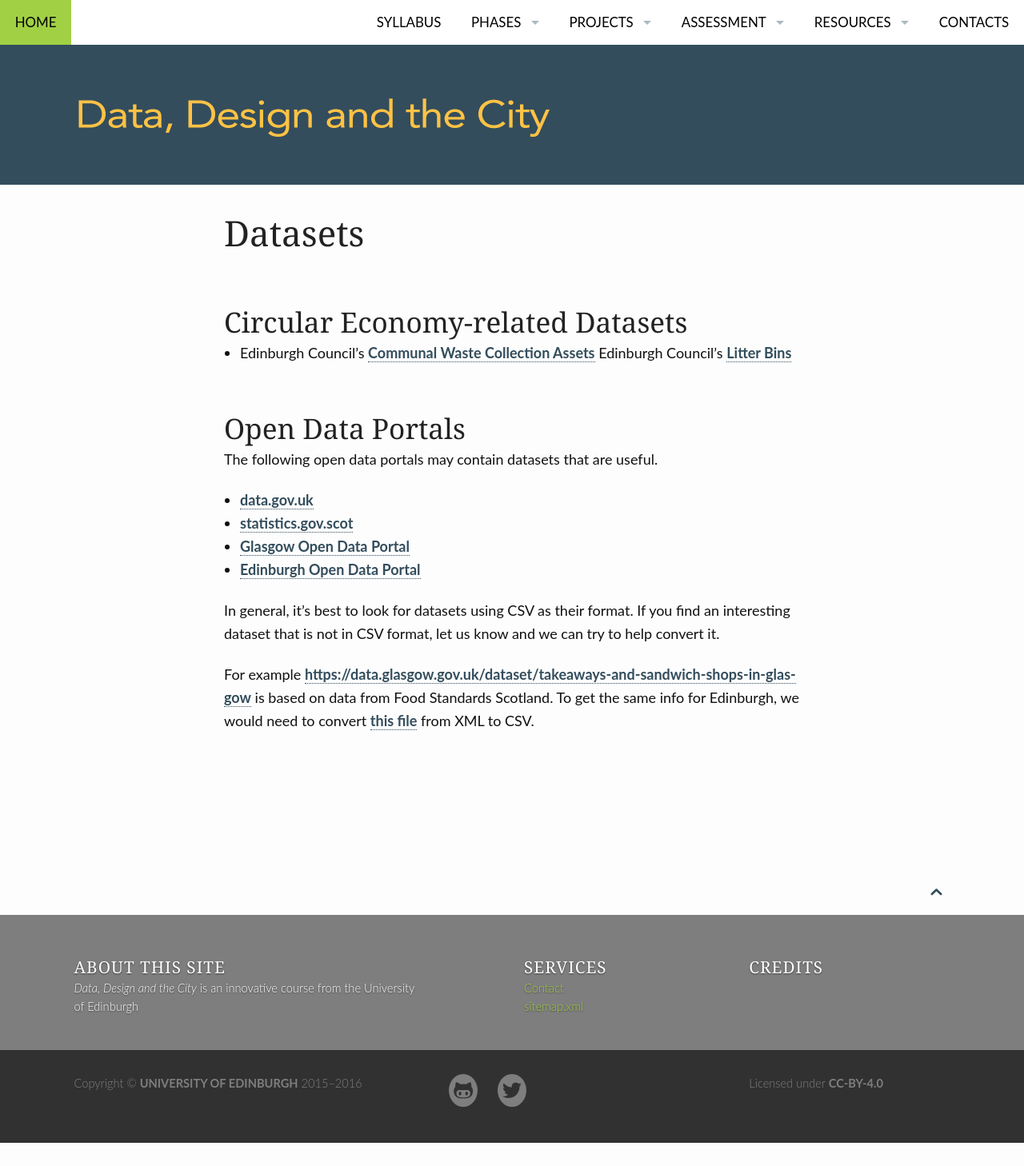
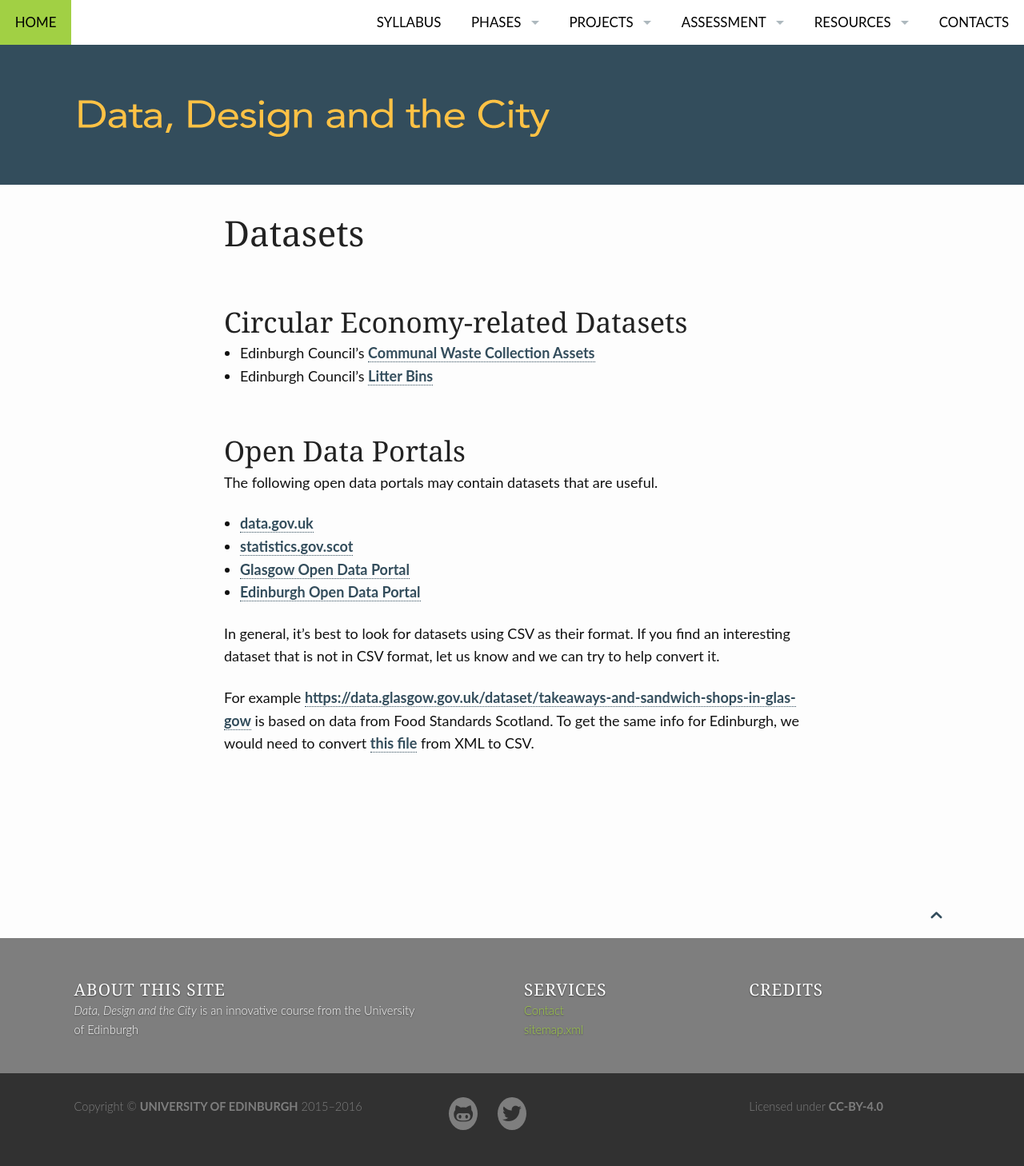
Before and after one commit to edinburghlivinglab/ddc, a Jekyll site: the page built from pages/datasets.md, in a window 1280 px wide. Shown: the whole page at 80% size. Built offline with Jekyll 4.4.1, drawn with Linux system fonts in a browser that asks for light colours; before the commit the page ends 1429 px from its top, so only the background shows below that.

```diff
--- a/pages/datasets.md
+++ b/pages/datasets.md
@@ -7,7 +7,7 @@ permalink: "/datasets/"
 ## Circular Economy-related Datasets
 
 * Edinburgh Council's [Communal Waste Collection Assets](https://data.edinburghopendata.info/dataset/communal-waste-collection-assets)
-Edinburgh Council's [Litter Bins](https://data.edinburghopendata.info/dataset/litter-bins0515v)
+* Edinburgh Council's [Litter Bins](https://data.edinburghopendata.info/dataset/litter-bins0515v)
 
 ## Open Data Portals
 
```
